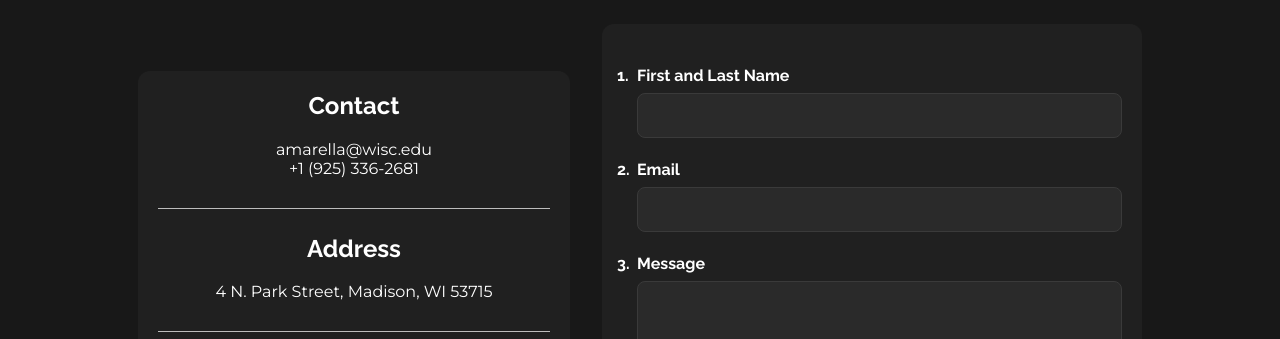
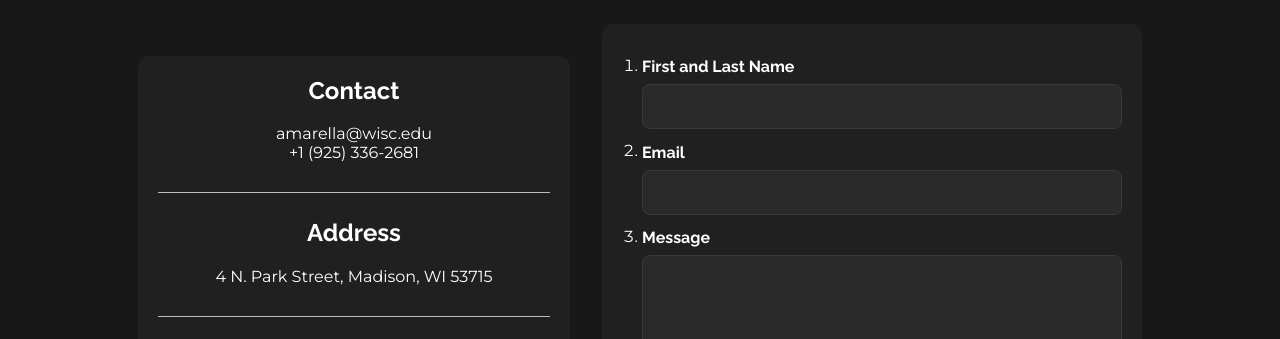
Before and after one commit to lis351-marella/lis351-marella.github.io, a plain HTML site: page pages/contact.html in a window 1280 px wide. Shown: the part 211-550 px from the top of the page. Drawn offline with Linux system fonts and the light colour scheme.

Commit message:
Updated ol elements

```diff
--- a/css/styles.css
+++ b/css/styles.css
@@ -428,23 +428,17 @@ h1 {
     margin-top: 22px;
 }
 
-.contact-form form {
-    counter-reset: contact-fields;
+.contact-form form > .form-group {
+    margin-top: 22px;
 }
-.contact-form .form-group {
-    counter-increment: contact-fields;
-    position: relative;
-    padding-left: 15px;
+.contact-form ol.contact-ol {
+    list-style: decimal outside;
+    margin: 0;
+    padding-left: 1.25em;
 }
-.contact-form .form-group::before {
-    content: counter(contact-fields) ".";
-    position: absolute;
-    left: -5px;
-    top: 0%;
-    font-weight: 700;
-    color: #ffffff;
-    font-family: 'Raleway', Arial, sans-serif;
-    font-size: 1rem;
+.contact-form ol.contact-ol li.form-group {
+    margin-top: 12px;
+    padding-left: 0;
 }
 
 .submit-button {
@@ -461,6 +455,19 @@ h1 {
     transform: scale(0.975);
     margin: 20px auto 0;
     font-size: 1rem;
+}
+
+.contact-form ol.contact-ol li.form-group > label {
+    display: inline;
+    margin-right: 8px;
+    vertical-align: middle;
+    margin-bottom: 0;
+}
+
+.contact-form ol.contact-ol li.form-group > input,
+.contact-form ol.contact-ol li.form-group > textarea {
+    display: block;
+    margin-top: 8px;
 }
 
 .submit-button:hover {
--- a/pages/contact.html
+++ b/pages/contact.html
@@ -51,18 +51,20 @@
             </div>
             <div class="contact-form">
                 <form>
-                    <div class="form-group">
+                    <ol class="contact-ol">
+                        <li class="form-group">
                             <label for="first-and-last-name">First and Last Name</label>
                             <input type="text" id="first-and-last-name" name="first-and-last-name">
-                    </div>
-                    <div class="form-group">
+                        </li>
+                        <li class="form-group">
                             <label for="email">Email</label>
                             <input type="email" id="email" name="email">
-                    </div>
-                    <div class="form-group">
+                        </li>
+                        <li class="form-group">
                             <label for="message">Message</label>
                             <textarea id="message" name="message"></textarea>
-                    </div>
+                        </li>
+                    </ol>
                     <button type="submit" class="submit-button">Submit</button>
                 </form>
             </div>
```
Lines whose indentation alone changed are shown as unchanged.
